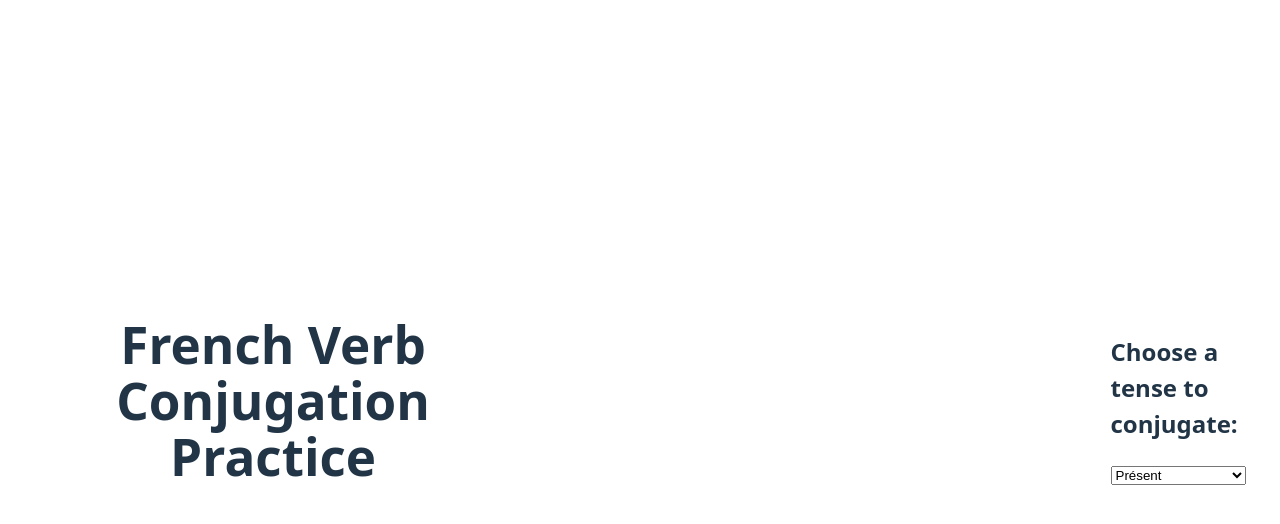
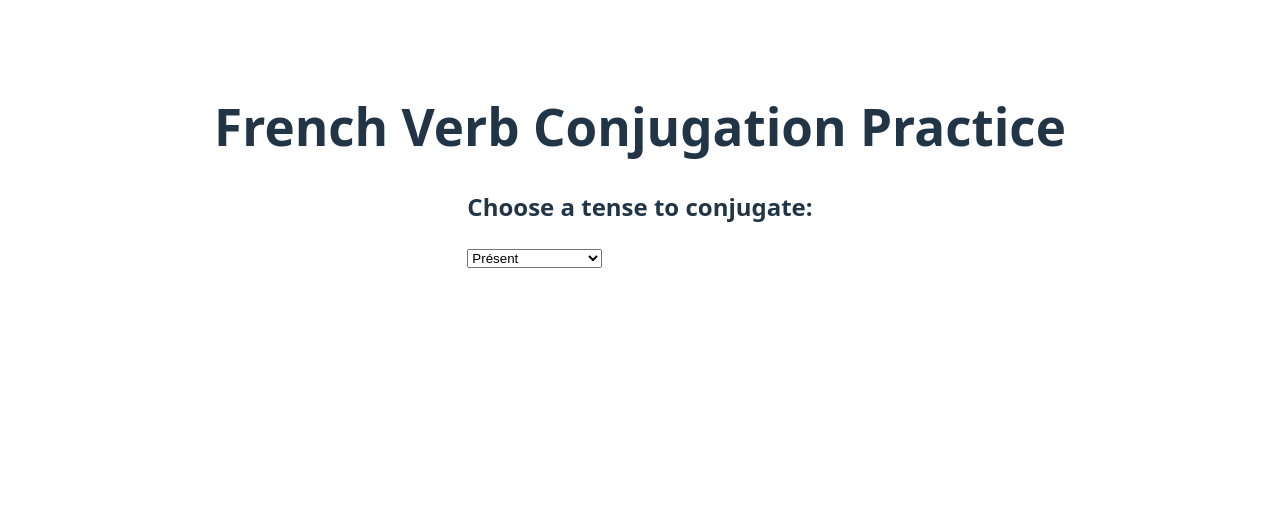
Before and after one commit to HalcyonHalcyon/FrenchConjugator, a Vue app: page / in a window 1280 px wide. Shown: the top 524 px of the page. Built offline with nearby package versions, Linux system fonts and the light colour scheme.

Commit message:
Changing CSS layout type

```diff
--- a/src/style.css
+++ b/src/style.css
@@ -24,7 +24,7 @@ a:hover {
 
 body {
   margin: 0;
-  display: flex;
+  display: flow-root;
   place-items: center;
   min-width: 320px;
   min-height: 100vh;
```
